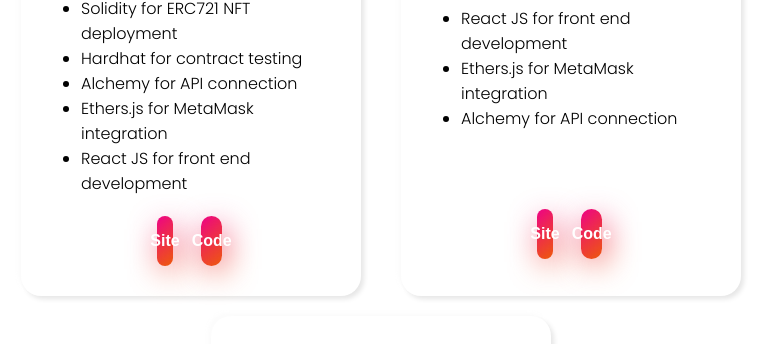
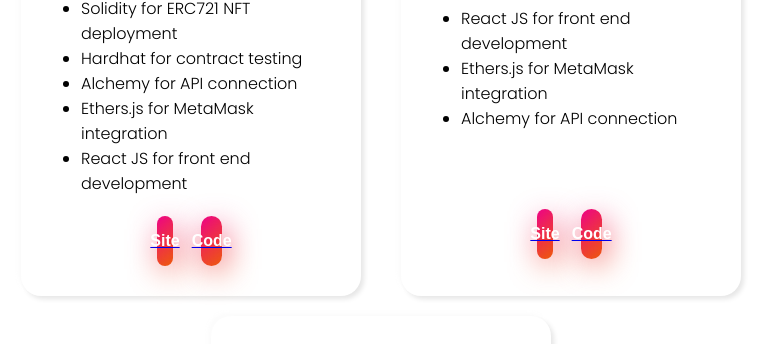
Before and after one commit to NFTDonut/web3-portfolio-react, a React (Create React App) app: page / in a window 1280 px wide. Shown: the part 2843-3187 px from the top of the page, without its empty margins (259-1034 px from the left). Built offline with nearby package versions, Linux system fonts and the light colour scheme.

Commit message:
changed Link to to a href

```diff
--- a/src/Projects.js
+++ b/src/Projects.js
@@ -1,5 +1,3 @@
-import { Link } from "react-scroll";
-
 export default function Projects() {
     return (
         <div className="container" id="projects">
@@ -21,16 +19,16 @@ export default function Projects() {
                             <li>React JS for front end development</li>
                         </ul>
                     </div>
-                    <Link to="https://bot.web3dev.dev/">
+                    <a href="https://bot.web3dev.dev/">
                         <button className="gradient-button">
                             <h4>Site</h4>
                         </button>
-                    </Link>
-                    <Link to="https://github.com/NFTDonut/nft-minting-bot">
+                    </a>
+                    <a href="https://github.com/NFTDonut/nft-minting-bot">
                         <button className="gradient-button">
                             <h4>Code</h4>
                         </button>
-                    </Link>
+                    </a>
                 </div>
                 <div className="project-card" data-aos="fade-right">
                     <h3>Web3 Dashboard</h3>
@@ -46,16 +44,16 @@ export default function Projects() {
                             <li style={ {color: "transparent"}}></li>
                         </ul>
                     </div>
-                    <Link to="https://dash.web3dev.dev/">
+                    <a href="https://dash.web3dev.dev/">
                         <button className="gradient-button">
                             <h4>Site</h4>
                         </button>
-                    </Link>
-                    <Link to="https://github.com/NFTDonut/web3-dashboard">
+                    </a>
+                    <a href="https://github.com/NFTDonut/web3-dashboard">
                         <button className="gradient-button">
                             <h4>Code</h4>
                         </button>
-                    </Link>
+                    </a>
                 </div>
                 <div className="project-card" data-aos="fade-right">
                     <h3>Buy Me a Donut</h3>
```
